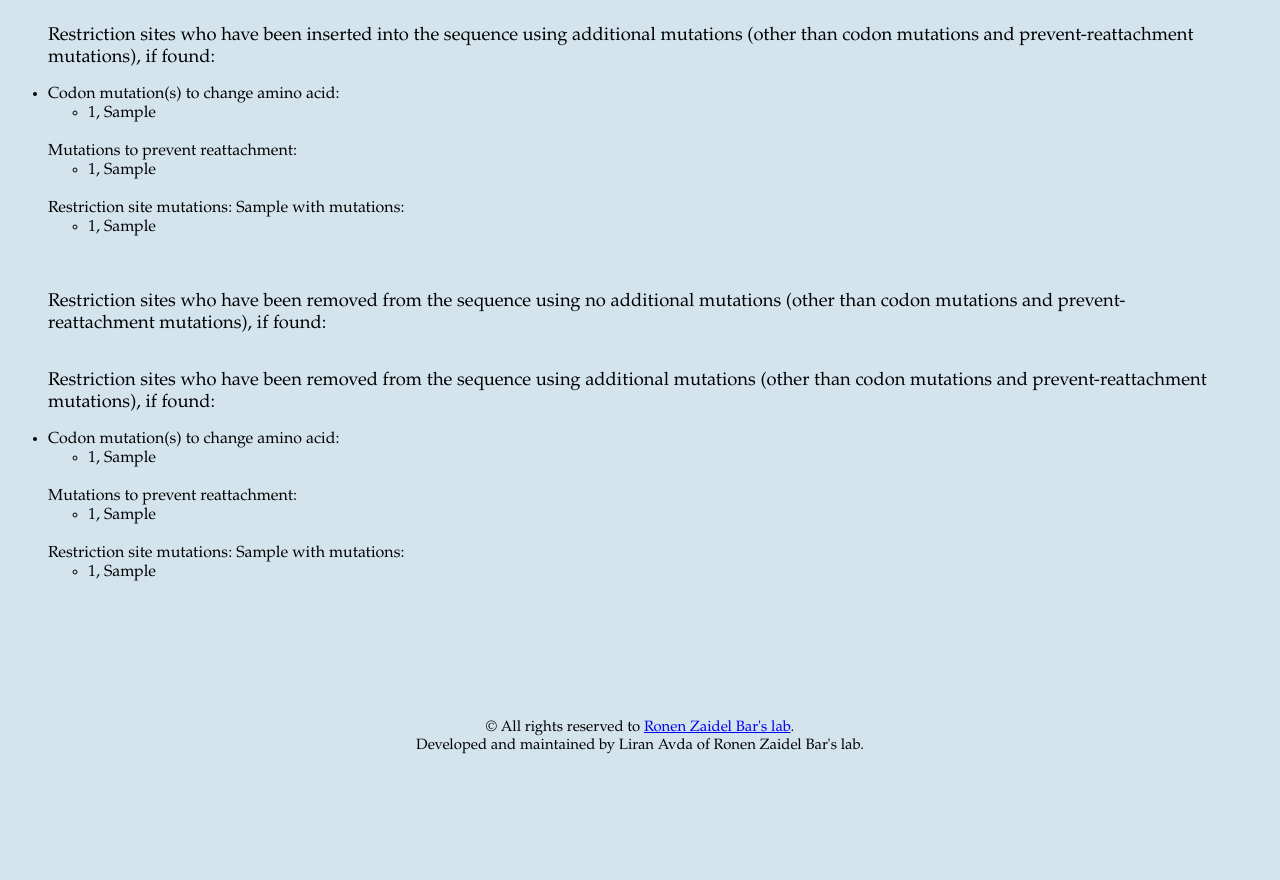
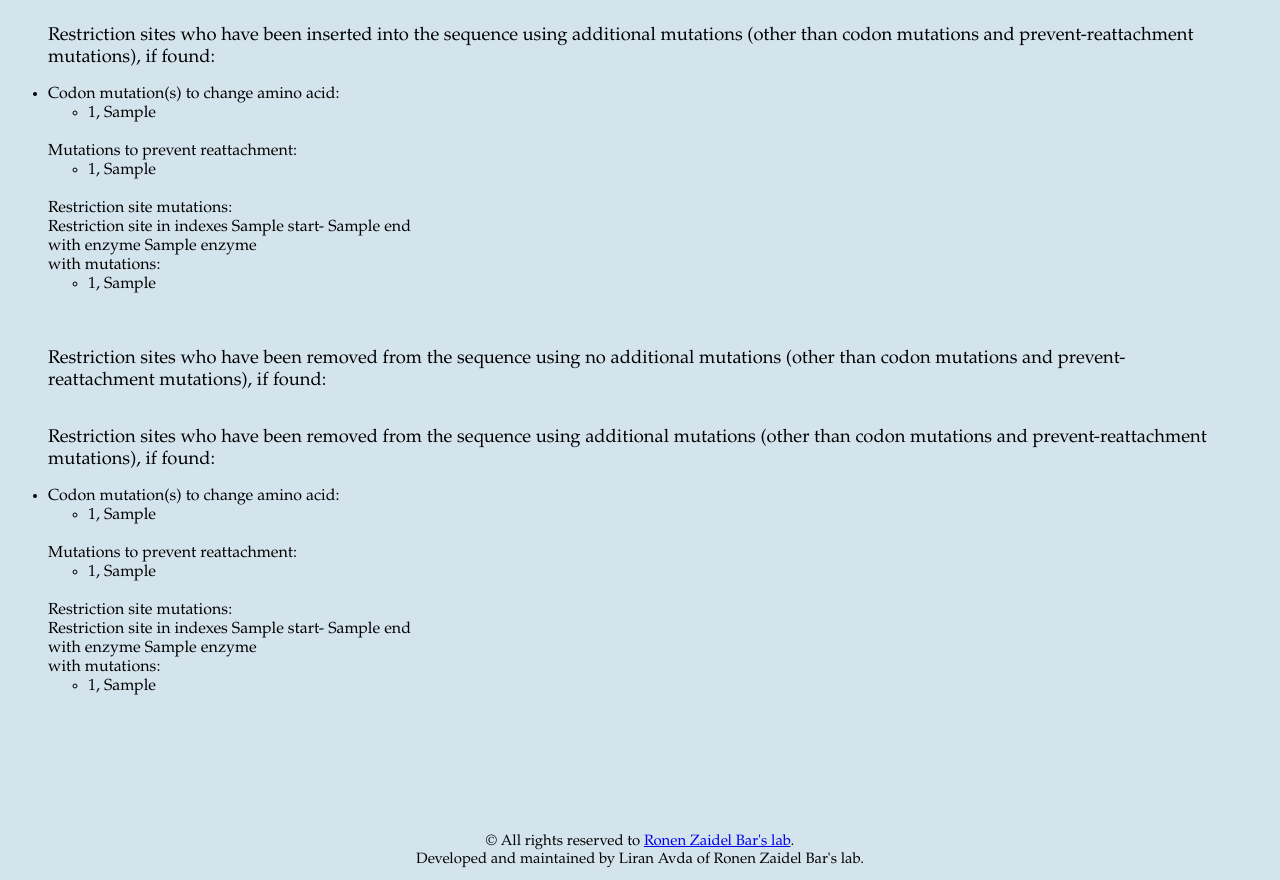
Before and after one commit to LiranAvda-TAU/Research, a Flask app: template flask_web_application/templates/crispr_response.html in a window 1280 px wide. Shown: the part 429-1309 px from the top of the page. Before the commit the page ends 1183 px from the top, so only its background shows below. Run offline with Flask 2, Linux system fonts and the light colour scheme; the template is opened without the code that fills it: most values are stand-ins (such as "Sample title", 1, 10 or a date in 2020).

Commit message:
made format of results better and added IDT to refrences

```diff
--- a/flask_web_application/templates/crispr_response.html
+++ b/flask_web_application/templates/crispr_response.html
@@ -66,14 +66,10 @@
                     {% endfor %}
                 </ul>
                 <br>
-                Restriction site mutations: {{ restriction_mutation.restriction_site }} with mutations:
-                <ul>
-                    {% for point_mutation in restriction_mutation.mutated_sites %}
-                    <li>
-                        {{ point_mutation.index }}, {{ point_mutation.new_nucleotide }}
-                    </li>
-                    {% endfor %}
-                </ul>
+                Restriction site mutations:<br>
+                Restriction site in indexes {{ restriction_mutation.restriction_site.index.start }}-
+                {{ restriction_mutation.restriction_site.index.end }}
+                <br>with enzyme: {{ restriction_mutation.restriction_site.enzyme }}<br>
                 <br>
             </li>
         {% endfor %}
@@ -101,7 +97,11 @@
                     {% endfor %}
                 </ul>
                 <br>
-                Restriction site mutations: {{ restriction_mutation.restriction_site }} with mutations:
+                Restriction site mutations:<br>
+                Restriction site in indexes {{ restriction_mutation.restriction_site.index.start }}-
+                {{ restriction_mutation.restriction_site.index.end }}
+                <br>with enzyme {{ restriction_mutation.restriction_site.enzyme }}
+                <br>with mutations:
                 <ul>
                     {% for point_mutation in restriction_mutation.mutated_sites %}
                     <li>
@@ -136,14 +136,10 @@
                     {% endfor %}
                 </ul>
                 <br>
-                Restriction site mutations: {{ restriction_mutation.restriction_site }} with mutations:
-                <ul>
-                    {% for point_mutation in restriction_mutation.mutated_sites %}
-                    <li>
-                        {{ point_mutation.index }}, {{ point_mutation.new_nucleotide }}
-                    </li>
-                    {% endfor %}
-                </ul>
+                Restriction site mutations:<br>
+                Restriction site in indexes {{ restriction_mutation.restriction_site.index.start }}-
+                {{ restriction_mutation.restriction_site.index.end }}
+                <br>with enzyme {{ restriction_mutation.restriction_site.enzyme }}
                 <br>
             </li>
         {% endfor %}
@@ -171,7 +167,11 @@
                     {% endfor %}
                 </ul>
                 <br>
-                Restriction site mutations: {{ restriction_mutation.restriction_site }} with mutations:
+                Restriction site mutations:<br>
+                Restriction site in indexes {{ restriction_mutation.restriction_site.index.start }}-
+                {{ restriction_mutation.restriction_site.index.end }}
+                <br>with enzyme {{ restriction_mutation.restriction_site.enzyme }}
+                <br>with mutations:
                 <ul>
                     {% for point_mutation in restriction_mutation.mutated_sites %}
                     <li>
--- a/flask_web_application/templates/references.html
+++ b/flask_web_application/templates/references.html
@@ -67,7 +67,11 @@
 
     <div class="gap-20"></div>
     <p><a href="https://international.neb.com/">New England Biolabs</a></p>
-    <p>For the usage of their list of Recognition Specificities (Restriction Sites)</p>
+    <p>For the usage of their list of Recognition Specificities (Restriction enzymes)</p>
+
+    <div class="gap-20"></div>
+    <p><a href="https://eu.idtdna.com/pages">IDT Integrated DNA Technologies</a></p>
+    <p>For the usage of their tool of CRISPR-Cas9 guide RNA design checker</p>
 
     <div class="gap-80"></div>
     <footer>
```
